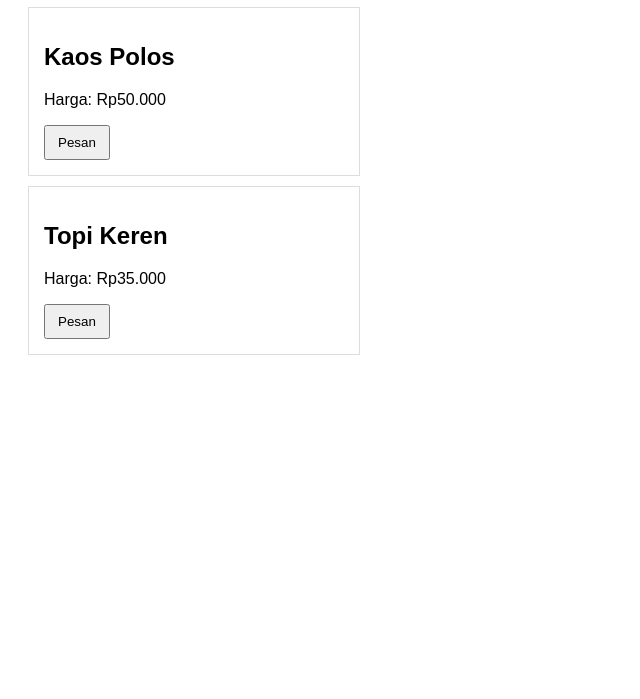
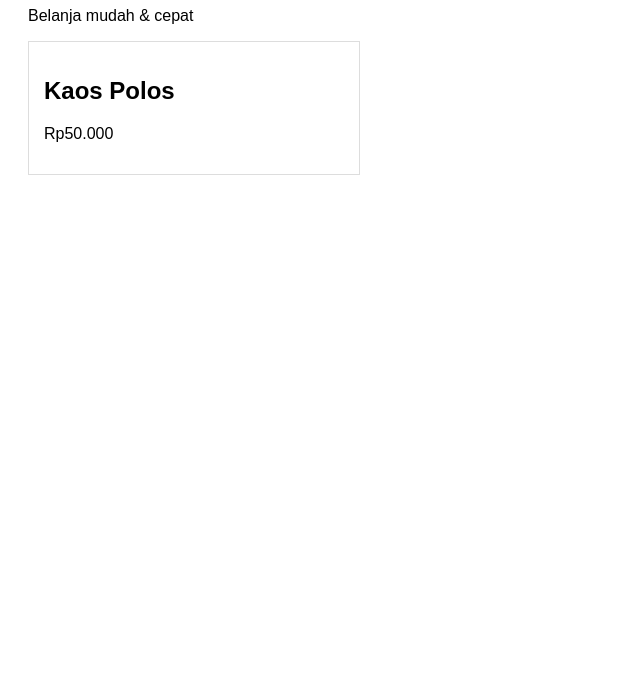
Before and after one commit to aepuloh191-ship-it/Toko-online, a plain HTML site: page index.html in a window 1280 px wide. Shown: the part 101-800 px from the top of the page, without its empty margins (0-640 px from the left). Drawn offline with Linux system fonts and the light colour scheme.

Commit message:
Update index.html

```diff
--- a/index.html
+++ b/index.html
@@ -2,25 +2,18 @@
 <html lang="id">
 <head>
   <meta charset="UTF-8">
-  <title>Toko Sederhana</title>
+  <title>Toko Online Aku</title>
   <link rel="stylesheet" href="style.css">
 </head>
 <body>
 
-  <h1>Toko Online Aku</h1>
+  <header>
+    <h1>Toko Online Aku</h1>
+    <p>Belanja mudah & cepat</p>
+  </header>
 
-  <div class="produk">
-    <h2>Kaos Polos</h2>
-    <p>Harga: Rp50.000</p>
-    <button onclick="pesan('Kaos Polos')">Pesan</button>
-  </div>
-
-  <div class="produk">
-    <h2>Topi Keren</h2>
-    <p>Harga: Rp35.000</p>
-    <button onclick="pesan('Topi Keren')">Pesan</button>
-  </div>
-
-  <script src="script.js"></script>
-</body>
-</html>
+  <main class="container">
+    <div class="produk">
+      <h2>Kaos Polos</h2>
+      <p class="harga">Rp50.000</p>
+      <button onclick="pes
```
